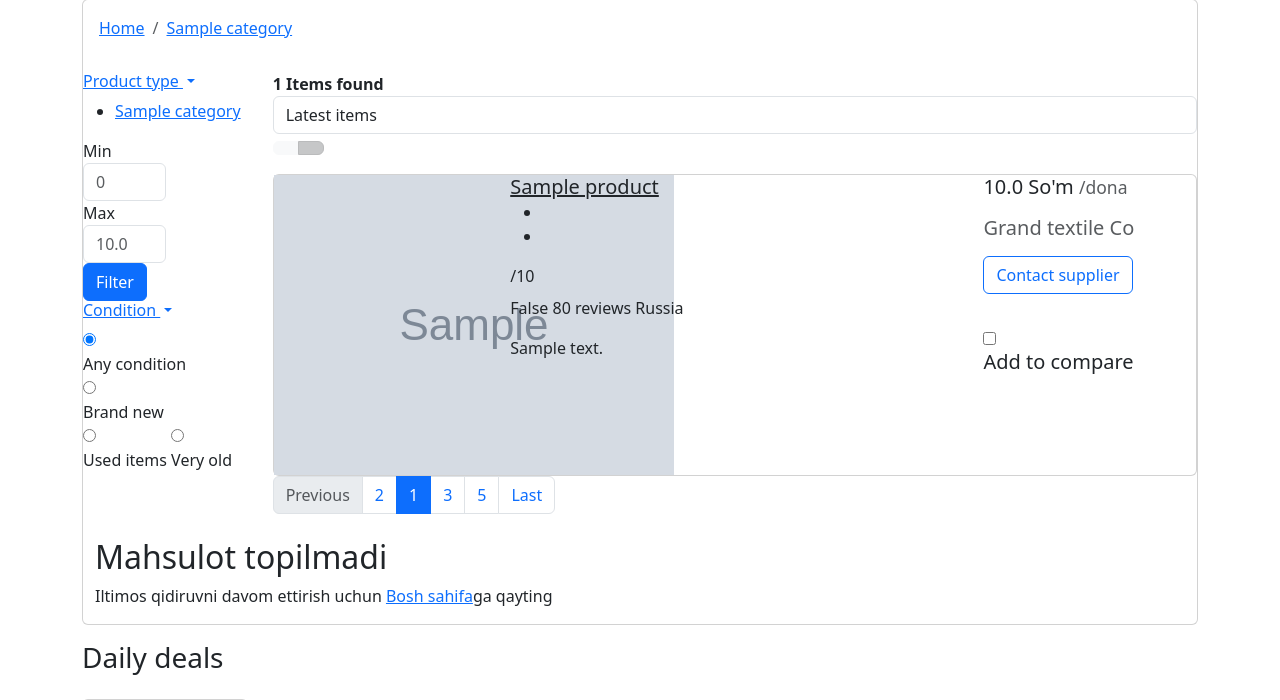
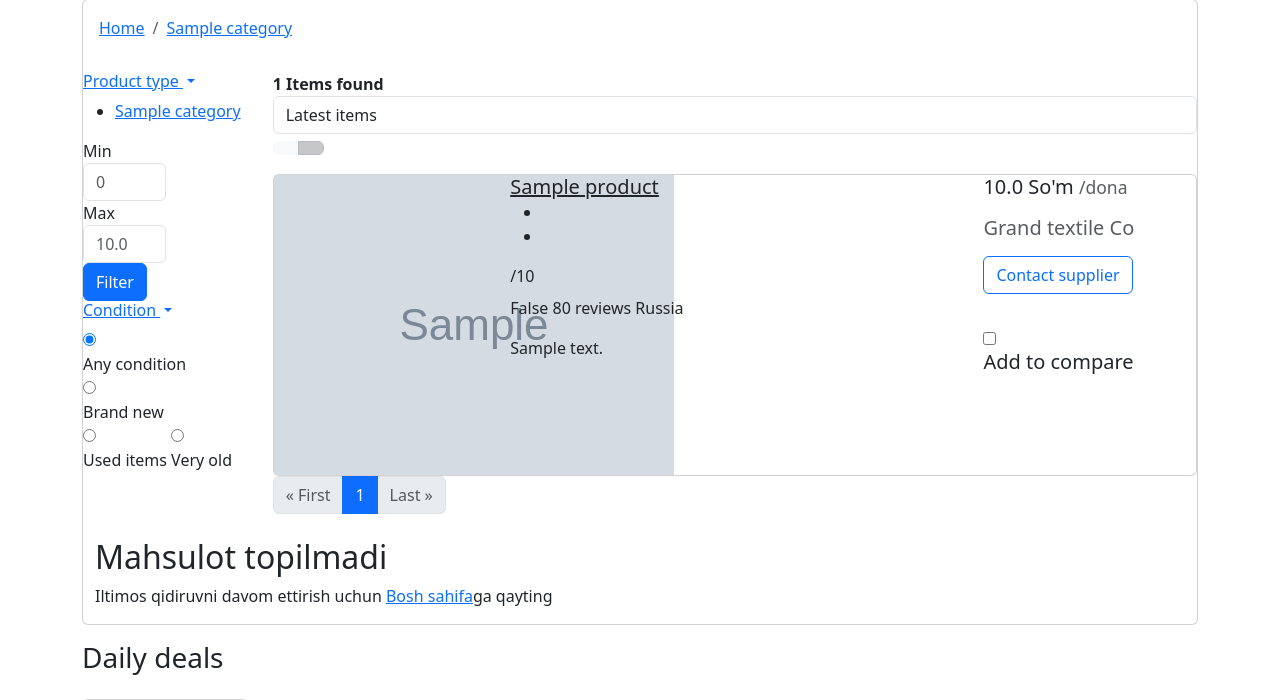
Before and after one commit to AbdulbositGo/onlineshop, a Django app: page /store/ in a window 1280 px wide. Shown: the part 399-1099 px from the top of the page. Run offline with Django 4.2, Linux system fonts and the light colour scheme; tables that the repository leaves empty hold one stand-in row (values such as "Sample post"); grey boxes marked "Sample" are stand-in pictures; some libraries are stand-ins or nearby versions.

Commit message:
Paginition is working

```diff
--- a/shopping/views.py
+++ b/shopping/views.py
@@ -8,13 +8,12 @@ from .models import *
 def get_cart(request):
     session_id = request.session.session_key
     if not session_id:
-        session_id = request.session.create().save()
+        session_id = request.session.create()
 
     cart = Cart.objects.filter(session_id=session_id).first()
     if not cart:
         cart = Cart(session_id=session_id).save()
         cart = Cart.objects.filter(session_id=session_id).first()
-
     return cart
 
 
--- a/store/views.py
+++ b/store/views.py
@@ -16,9 +16,17 @@ def home_view(request):
 def store_view(request):
     store_products = Product.objects.all().order_by("-created")
     store_products = min_max_filter(request, store_products)
-
+    products_len = len(store_products)
+    print(products_len)
+    # paginator
+    paginator = Paginator(store_products, 5)
+    page = request.GET.get("page")
+    paginator_products = paginator.get_page(page)
+    # end paginator
     context = {
-        "store_products": store_products,
+        "paginator_products": paginator_products,
+        "products_len": products_len,
+        "paginator": paginator
     }
 
     return render(request, "store.html", context)
--- a/templates/store/store.html
+++ b/templates/store/store.html
@@ -89,7 +89,7 @@
 
                     <header class="mb-3">
                         <div class="form-inline">
-                            <strong class="mr-md-auto">{{ store_products | length }} Items found </strong>
+                            <strong class="mr-md-auto">{{ products_len }} Items found </strong>
                             <select class="mr-2 form-control">
                                 <option>Latest items</option>
                                 <option>Trending</option>
@@ -103,7 +103,7 @@
                             </div>
                         </div>
                     </header>
-                    {% for store_product in store_products %}
+                    {% for store_product in paginator_products.object_list %}
                         <article class="card card-product-list">
                             <div class="row no-gutters">
                                 <aside class="col-md-3">
@@ -166,16 +166,20 @@
                             </div>
                         </article>
                     {% endfor %}
-
-
                     <nav class="mb-4" aria-label="Page navigation sample">
                         <ul class="pagination">
-                            <li class="page-item disabled"><a class="page-link" href="#">Previous</a></li>
-                            <li class="page-item"><a class="page-link" href="#">2</a></li>
-                            <li class="page-item active"><a class="page-link" href="#">1</a></li>
-                            <li class="page-item"><a class="page-link" href="#">3</a></li>
-                            <li class="page-item"><a class="page-link" href="#">5</a></li>
-                            <li class="page-item"><a class="page-link" href="#">Last</a></li>
+                            <li class="page-item {% if not paginator_products.has_previous %} disabled {% endif %}"><a class="page-link" href="?page=1">&laquo; First</a></li>
+                            {% if paginator_products.has_previous %}
+                                <li class="page-item"><a class="page-link" href="?page={{ paginator_products.previous_page_number }}">Previous</a></li>
+                            {% endif %}
+                            {% for num in paginator.page_range  %}
+                                <li class="page-item {% if num == paginator_products.number %}active{% endif %}"><a class="page-link" href="?page={{ num }}">{{ num }}</a></li>
+                            {% endfor %}
+                            {% if paginator_products.has_next %}
+                                <li class="page-item"><a class="page-link" href="?page={{paginator_products.next_page_number}}">Next</a></li>
+                            {% endif %}
+                            <li class="page-item {% if not paginator_products.has_next %} disabled {% endif %}"><a class="page-link" href="?page={{ paginator_products.paginator.num_pages }}">Last &raquo;</a></li>
+
                         </ul>
                     </nav>
                 </main>
@@ -189,7 +193,6 @@
                             </article>
                         </div>
                     </section>
-
             </div>
         </div>
 </section>
```
